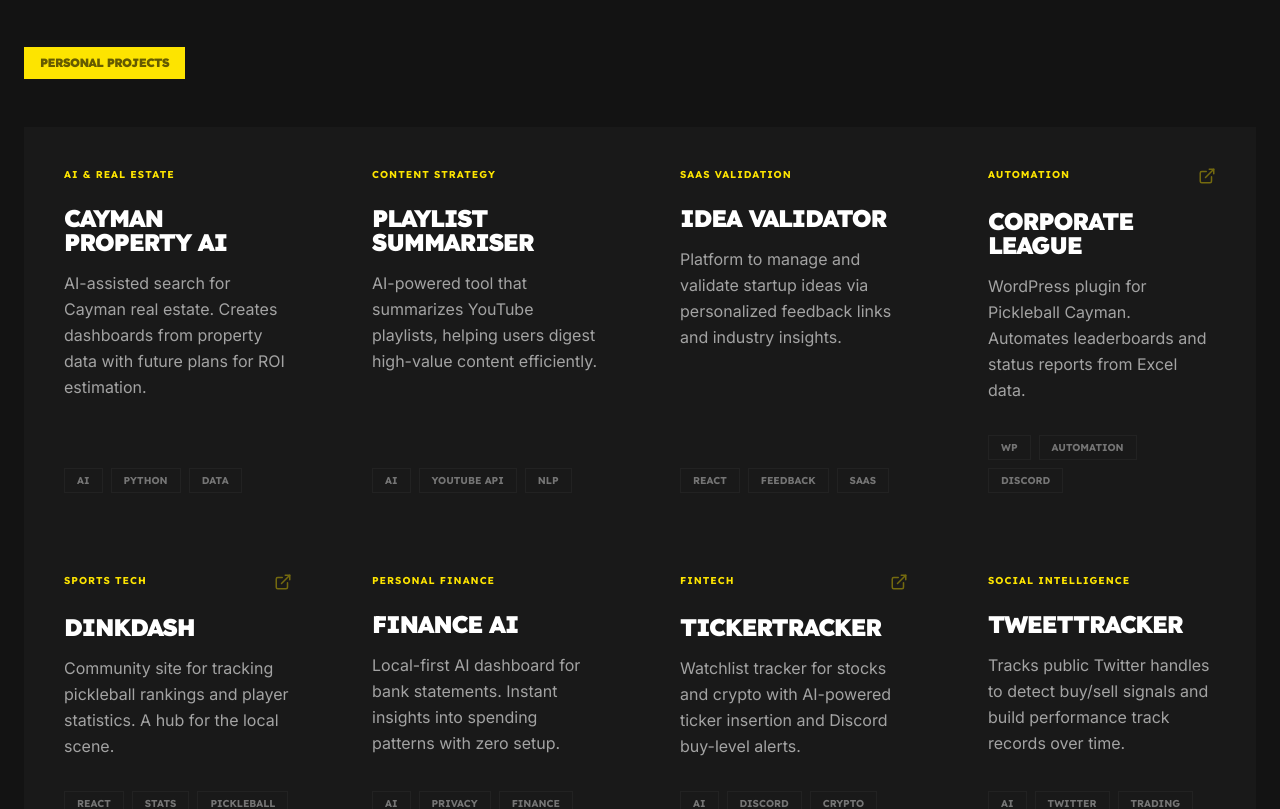
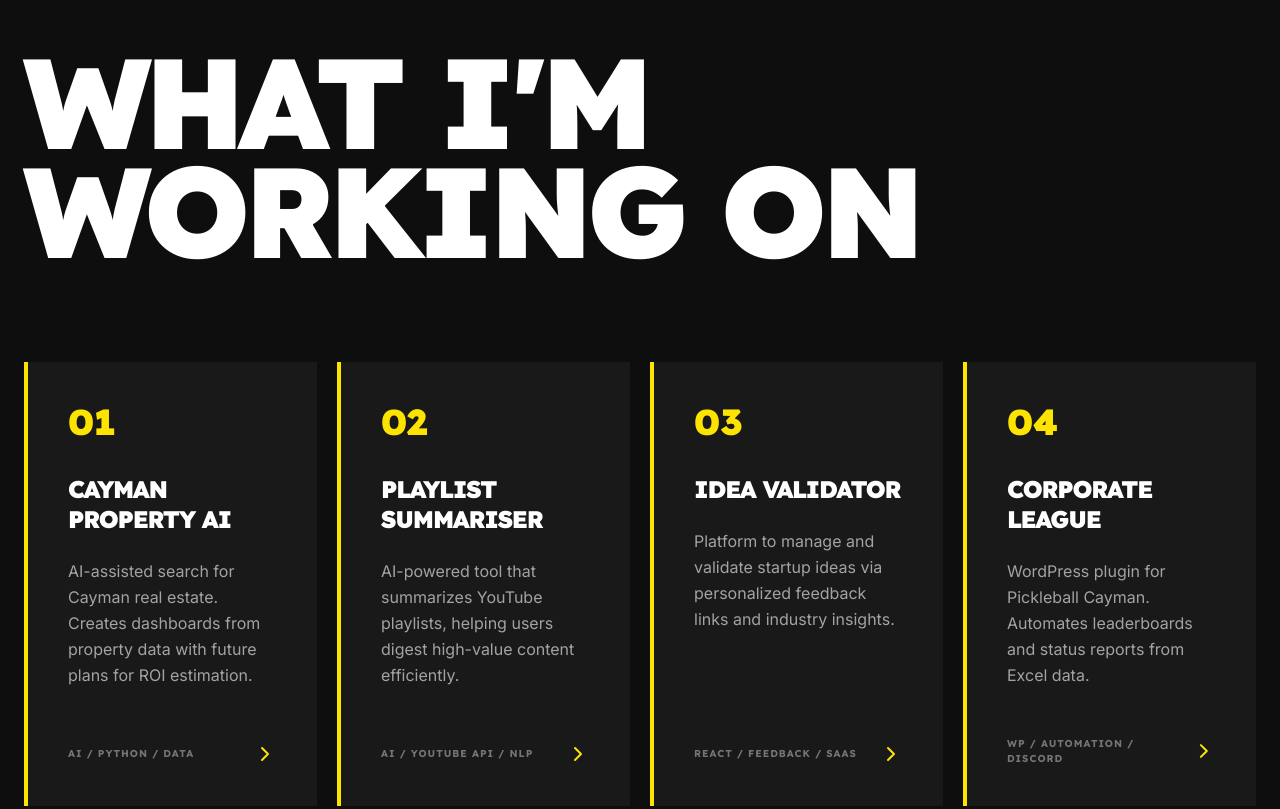
Before and after one commit to dcimring/daniel-cimring-portfolio, a React (Vite) app: page / in a window 1280 px wide. Shown: the part 2500-3309 px from the top of the page. Built offline with nearby package versions, Linux system fonts and the light colour scheme.

Commit message:
feat: implement brutalist ArchiveCard design for projects

```diff
--- a/src/App.tsx
+++ b/src/App.tsx
@@ -62,6 +62,79 @@ const ProjectCard = ({ title, description, tags, category, href }: { title: stri
         CardContent
       )}
       <div className="h-1 w-0 bg-primary group-hover:w-full transition-all duration-300 absolute bottom-0 left-0" />
+    </motion.div>
+  );
+};
+
+const ArchiveCard = ({
+  index,
+  title,
+  description,
+  tags,
+  href,
+  variant = "dark"
+}: {
+  index: string;
+  title: string;
+  description: string;
+  tags: string[];
+  href?: string;
+  variant?: "dark" | "light"
+}) => {
+  const isLight = variant === "light";
+
+  const content = (
+    <div className={cn(
+      "p-10 h-full flex flex-col border-l-4 transition-all duration-500 ease-in-out group",
+      isLight
+        ? "bg-primary border-primary text-background"
+        : "bg-surface-container border-primary text-on-surface hover:bg-primary hover:text-background"
+    )}>
+      <span className={cn(
+        "text-4xl font-display font-black mb-8 block transition-colors duration-500",
+        isLight ? "text-background/30" : "text-primary group-hover:text-background/30"
+      )}>
+        {index}
+      </span>
+      <h3 className="text-2xl font-display font-black mb-6 uppercase tracking-tighter leading-tight">
+        {title}
+      </h3>
+      <p className={cn(
+        "text-base mb-12 leading-relaxed font-sans flex-grow transition-colors duration-500",
+        isLight ? "text-background/80" : "text-on-surface/60 group-hover:text-background/80"
+      )}>
+        {description}
+      </p>
+      <div className="flex justify-between items-center mt-auto">
+        <span className={cn(
+          "text-[10px] font-display font-bold uppercase tracking-widest transition-colors duration-500",
+          isLight ? "text-background/40" : "text-on-surface/40 group-hover:text-background/40"
+        )}>
+          {tags.join(" / ")}
+        </span>
+        <ChevronRight size={24} className={cn(
+          "transition-all duration-500 transform group-hover:translate-x-2",
+          isLight ? "text-background" : "text-primary group-hover:text-background"
+        )} />
+      </div>
+    </div>
+  );
+
+  return (
+    <motion.div
+      initial={{ opacity: 0, y: 20 }}
+      whileInView={{ opacity: 1, y: 0 }}
+      viewport={{ once: true }}
+      transition={{ duration: 0.5 }}
+      className="h-full"
+    >
+      {href ? (
+        <a href={href} target="_blank" rel="noopener noreferrer" className="block h-full">
+          {content}
+        </a>
+      ) : (
+        content
+      )}
     </motion.div>
   );
 };
@@ -329,61 +402,70 @@ function App() {
         </Section>
 
         {/* Projects Section */}
-        <Section title="Personal Projects" id="projects" alternative>
-          <div className="grid md:grid-cols-2 lg:grid-cols-4 gap-0">
-            <ProjectCard
-              category="AI & Real Estate"
+        <section id="projects" className="py-24 md:py-32 bg-background relative overflow-hidden">
+          <div className="container mx-auto px-6">
+            <div className="flex flex-col md:flex-row md:items-end justify-between mb-16 md:mb-24 gap-8">
+              <h2 className="text-6xl md:text-9xl font-display font-black tracking-[calc(-0.05em)] leading-[0.85] uppercase">
+                What I'm <br />
+                Working On
+              </h2>
+            </div>
+
+            <div className="grid md:grid-cols-2 lg:grid-cols-4 gap-5 border-t border-outline-variant/10">
+              <ArchiveCard
+                index="01"
                 title="Cayman Property AI"
                 description="AI-assisted search for Cayman real estate. Creates dashboards from property data with future plans for ROI estimation."
                 tags={["AI", "Python", "Data"]}
               />
-            <ProjectCard
-              category="Content Strategy"
+              <ArchiveCard
+                index="02"
                 title="Playlist Summariser"
                 description="AI-powered tool that summarizes YouTube playlists, helping users digest high-value content efficiently."
                 tags={["AI", "YouTube API", "NLP"]}
               />
-            <ProjectCard
-              category="SaaS Validation"
+              <ArchiveCard
+                index="03"
                 title="Idea Validator"
                 description="Platform to manage and validate startup ideas via personalized feedback links and industry insights."
                 tags={["React", "Feedback", "SaaS"]}
               />
-            <ProjectCard
-              category="Automation"
+              <ArchiveCard
+                index="04"
                 title="Corporate League"
                 description="WordPress plugin for Pickleball Cayman. Automates leaderboards and status reports from Excel data."
                 href="https://www.pickleball.ky/corporate-league/leaderboard/"
                 tags={["WP", "Automation", "Discord"]}
               />
-            <ProjectCard
-              category="Sports Tech"
+              <ArchiveCard
+                index="05"
                 title="DinkDash"
                 description="Community site for tracking pickleball rankings and player statistics. A hub for the local scene."
                 href="https://dinkdash.xyz"
                 tags={["React", "Stats", "Pickleball"]}
               />
-            <ProjectCard
-              category="Personal Finance"
+              <ArchiveCard
+                index="06"
                 title="Finance AI"
                 description="Local-first AI dashboard for bank statements. Instant insights into spending patterns with zero setup."
                 tags={["AI", "Privacy", "Finance"]}
               />
-            <ProjectCard
-              category="FinTech"
+              <ArchiveCard
+                index="07"
                 title="TickerTracker"
                 description="Watchlist tracker for stocks and crypto with AI-powered ticker insertion and Discord buy-level alerts."
                 href="https://tickertracker-ai-365775520621.us-west1.run.app"
                 tags={["AI", "Discord", "Crypto"]}
               />
-            <ProjectCard
-              category="Social Intelligence"
+              <ArchiveCard
+                index="08"
                 title="TweetTracker"
                 description="Tracks public Twitter handles to detect buy/sell signals and build performance track records over time."
                 tags={["AI", "Twitter", "Trading"]}
               />
             </div>
-        </Section>
+          </div>
+        </section>
 
         {/* Stack Section */}
         <Section title="Technologies" id="stack">
```
Lines whose indentation alone changed are shown as unchanged.
